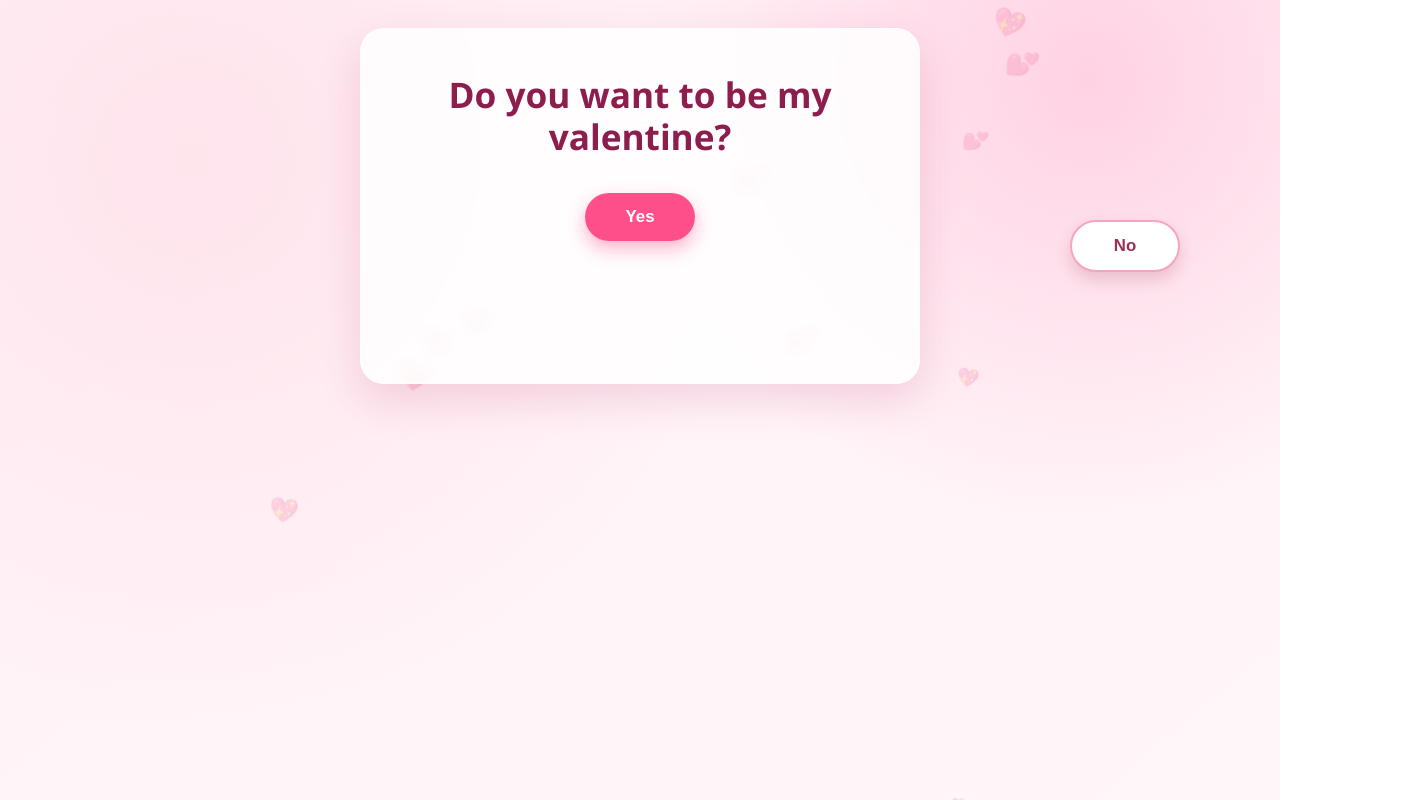
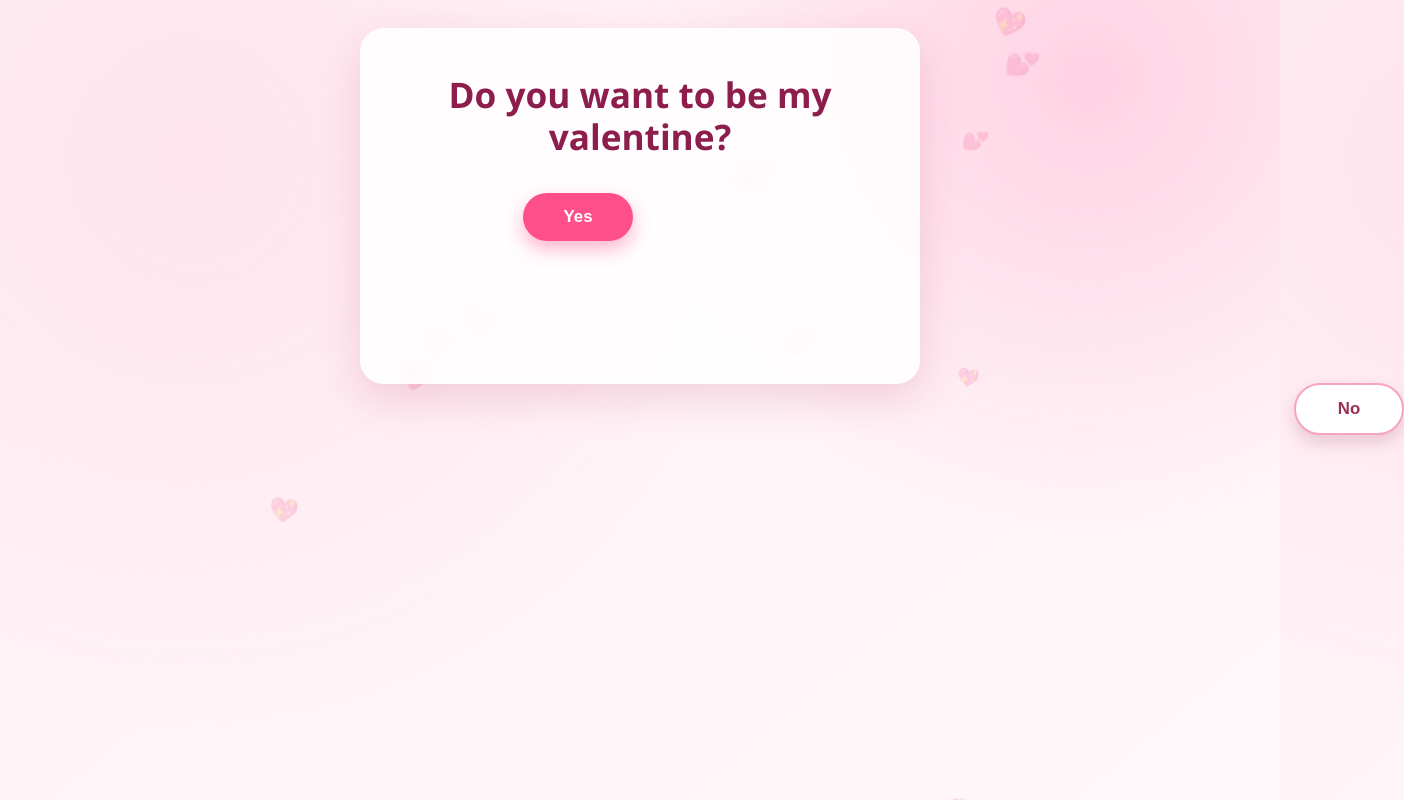
Before and after one commit to Okolemiro/Patootie, a plain HTML site: page index.html in a window 1280 px wide. Shown: the whole page, 1404 px wide, since content can reach past the window. Drawn offline with Linux system fonts and the light colour scheme.

Commit message:
Refactor noBtn styles for better positioning
Updated positioning and z-index properties for noBtn.

```diff
--- a/index.html
+++ b/index.html
@@ -129,16 +129,13 @@
     }
 
     #noBtn {
-      position: fixed;
-      top: 0;
-      left: 0;
+      position: relative;
       background: var(--no);
       color: var(--no-text);
       border: 2px solid #f6a4c2;
       box-shadow: 0 8px 16px rgba(150, 53, 87, 0.2);
-      z-index: 4;
       transition: transform 140ms ease;
-      will-change: left, top, transform;
+      will-change: transform;
     }
 
     #noBtn:hover {
```
